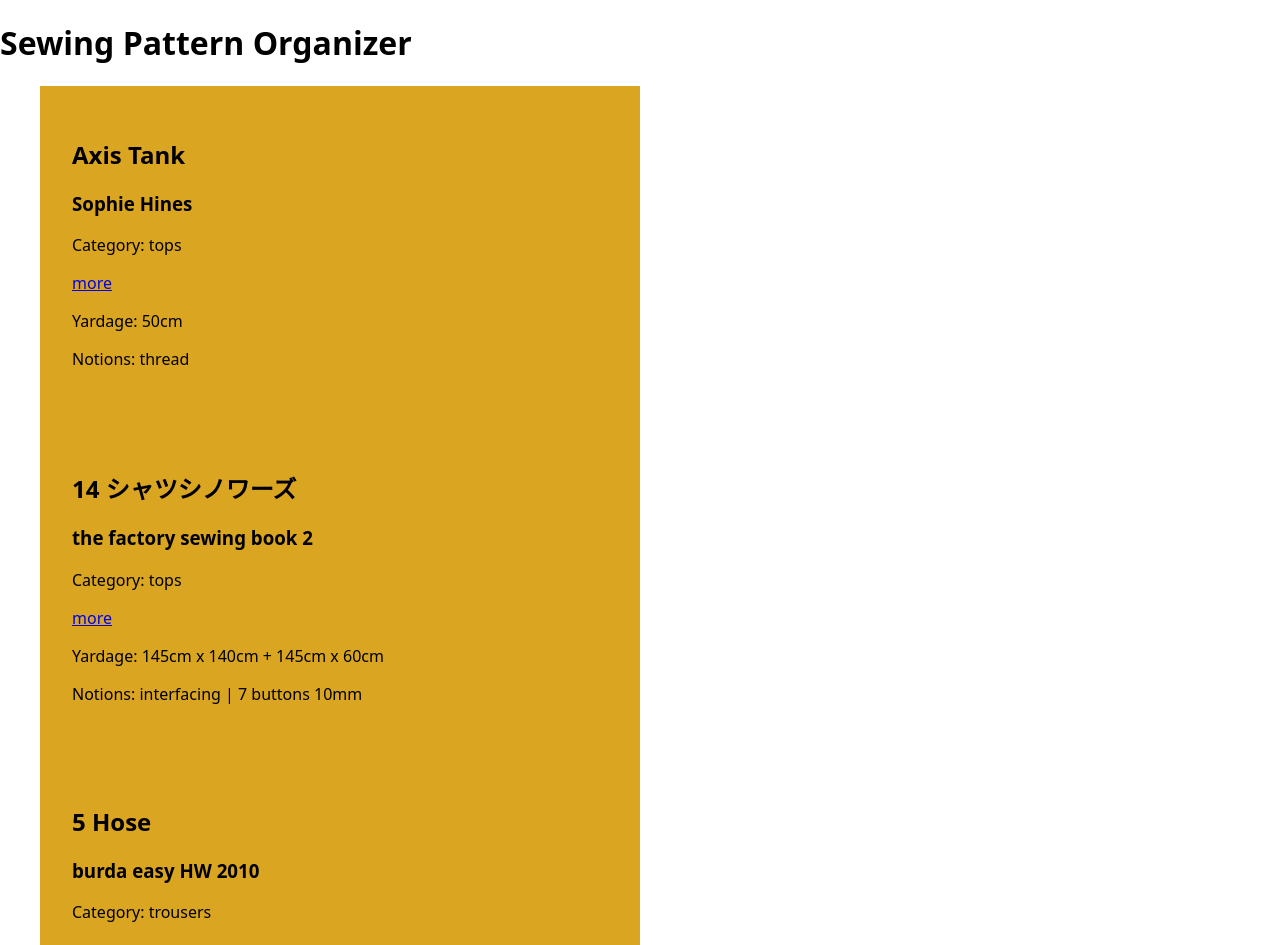
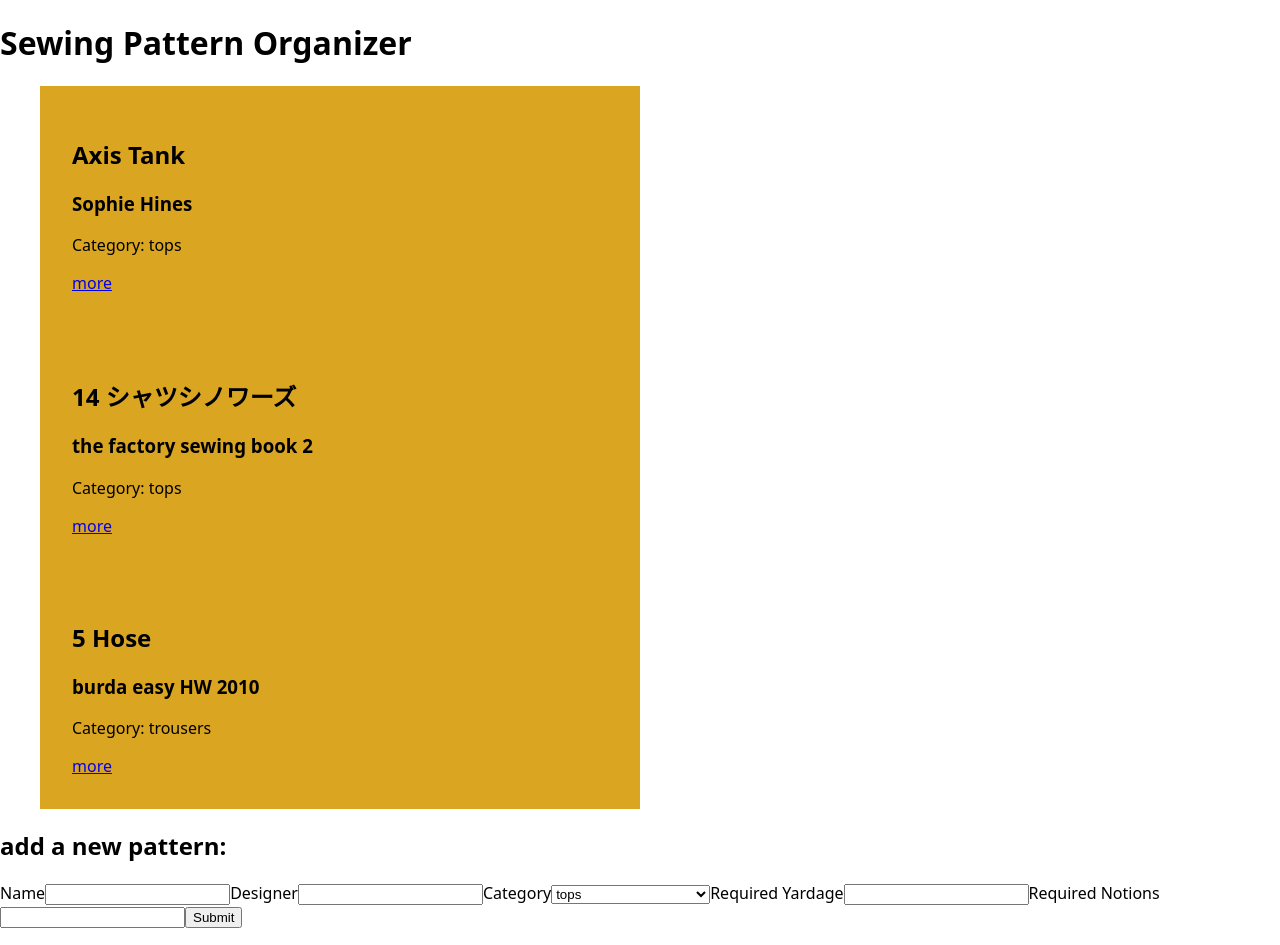
Before and after one commit to Miriam-Voelkl/sewing-patterns-organizer, a Next.js app: page / in a window 1280 px wide. Shown: the top 945 px of the page. Built offline with nearby package versions, Linux system fonts and the light colour scheme.

Commit message:
add form

```diff
--- a/pages/index.js
+++ b/pages/index.js
@@ -13,14 +13,40 @@ export default function HomePage({ initialSewingPatterns }) {
               <h3>{pattern.designer}</h3>
               <p>Category: {pattern.category}</p>
               <Link href={`/patterns/${pattern.id}`}>more</Link>
-              <section>
-                <p>Yardage: {pattern.fabricYardage}</p>
-                <p>Notions: {pattern.notions}</p>
-              </section>
             </StyledCard>
           </li>
         ))}
       </StyledList>
+      <h2>add a new pattern:</h2>
+      <form>
+        <label htmlFor="pattern-name">Name</label>
+        <input type="text" id="pattern-name" name="patternName"></input>
+        <label htmlFor="pattern-designer">Designer</label>
+        <input type="text" id="pattern-designer" name="patternDesigner"></input>
+        <label htmlFor="pattern-category">Category</label>
+        <select id="pattern-category" name="patternCategory">
+          <option value="tops">tops</option>
+          <option value="jackets-coats">jackets & coats</option>
+          <option value="cardigans-waistcoats">cardigans & waistcoats</option>
+          <option value="dresses">dresses</option>
+          <option value="jumpsuits-overalls">jumpsuits & overalls</option>
+          <option value="trousers-shorts">trousers & shorts</option>
+          <option value="skirts">skirts</option>
+        </select>
+        <label htmlFor="pattern-yardage">Required Yardage</label>
+        <input
+          type="textarea"
+          id="pattern-yardage"
+          name="patternYardage"
+        ></input>
+        <label htmlFor="pattern-notions">Required Notions</label>
+        <input
+          type="textarea"
+          id="pattern-notions"
+          name="patternNotions"
+        ></input>
+        <button type="submit">Submit</button>
+      </form>
     </>
   );
 }
```
Also changed, not shown: pages/patterns/[id].js (+11 -1 lines).
